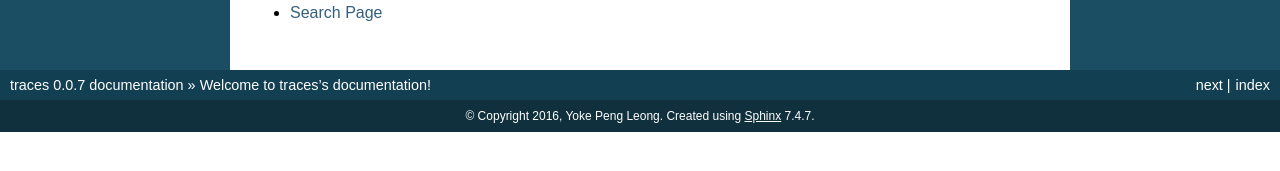
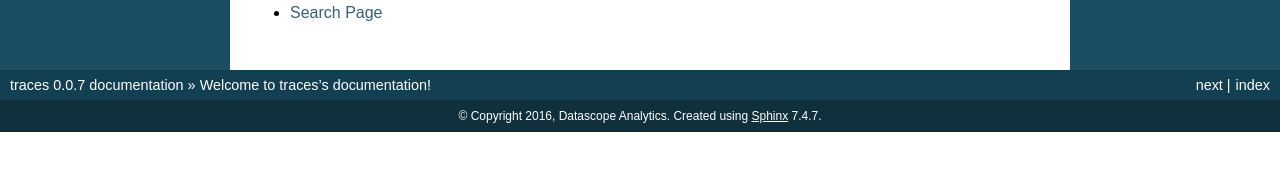
Before and after one commit to stringertheory/traces, a Sphinx documentation site: the page built from docs/index.rst, in a window 1280 px wide. Shown: the part 495-666 px from the top of the page. Built offline with Sphinx 7.4.7, drawn with Linux system fonts in a browser that asks for light colours; pages that are not in the unit, such as notebooks, are missing from menus.

Commit message:
trying to fix build error in circle

```diff
--- a/README.rst
+++ b/README.rst
@@ -6,7 +6,7 @@
 .. image:: https://img.shields.io/pypi/v/traces.svg
         :target: https://pypi.python.org/pypi/traces
 
-.. image:: https://img.shields.io/circleci/datascopeanalytics/traces/ypl.svg
+.. image:: https://img.shields.io/circleci/datascopeanalytics/traces/master.svg
         :target: https://circleci.com/project/datascopeanalytics/traces
 ..        :target: https://travis-ci.org/datascopeanalytics/traces
 
--- a/docs/conf.py
+++ b/docs/conf.py
@@ -56,7 +56,7 @@
 
 # General information about the project.
 project = u'traces'
-copyright = u"2016, Yoke Peng Leong"
+copyright = u"2016, Datascope Analytics"
 
 # The version info for the project you're documenting, acts as replacement
 # for |version| and |release|, also used in various other places throughout
@@ -210,7 +210,7 @@
 latex_documents = [
     ('index', 'traces.tex',
      u'traces Documentation',
-     u'Yoke Peng Leong', 'manual'),
+     u'Datascope Analytics', 'manual'),
 ]
 
 # The name of an image file (relative to this directory) to place at
@@ -241,7 +241,7 @@
 man_pages = [
     ('index', 'traces',
      u'traces Documentation',
-     [u'Yoke Peng Leong'], 1)
+     [u'Datascope Analytics'], 1)
 ]
 
 # If true, show URL addresses after external links.
@@ -256,7 +256,7 @@
 texinfo_documents = [
     ('index', 'traces',
      u'traces Documentation',
-     u'Yoke Peng Leong',
+     u'Datascope Analytics',
      'traces',
      'One line description of project.',
      'Miscellaneous'),
```
Also changed, not shown: circle.yml (line endings or trailing spaces).
